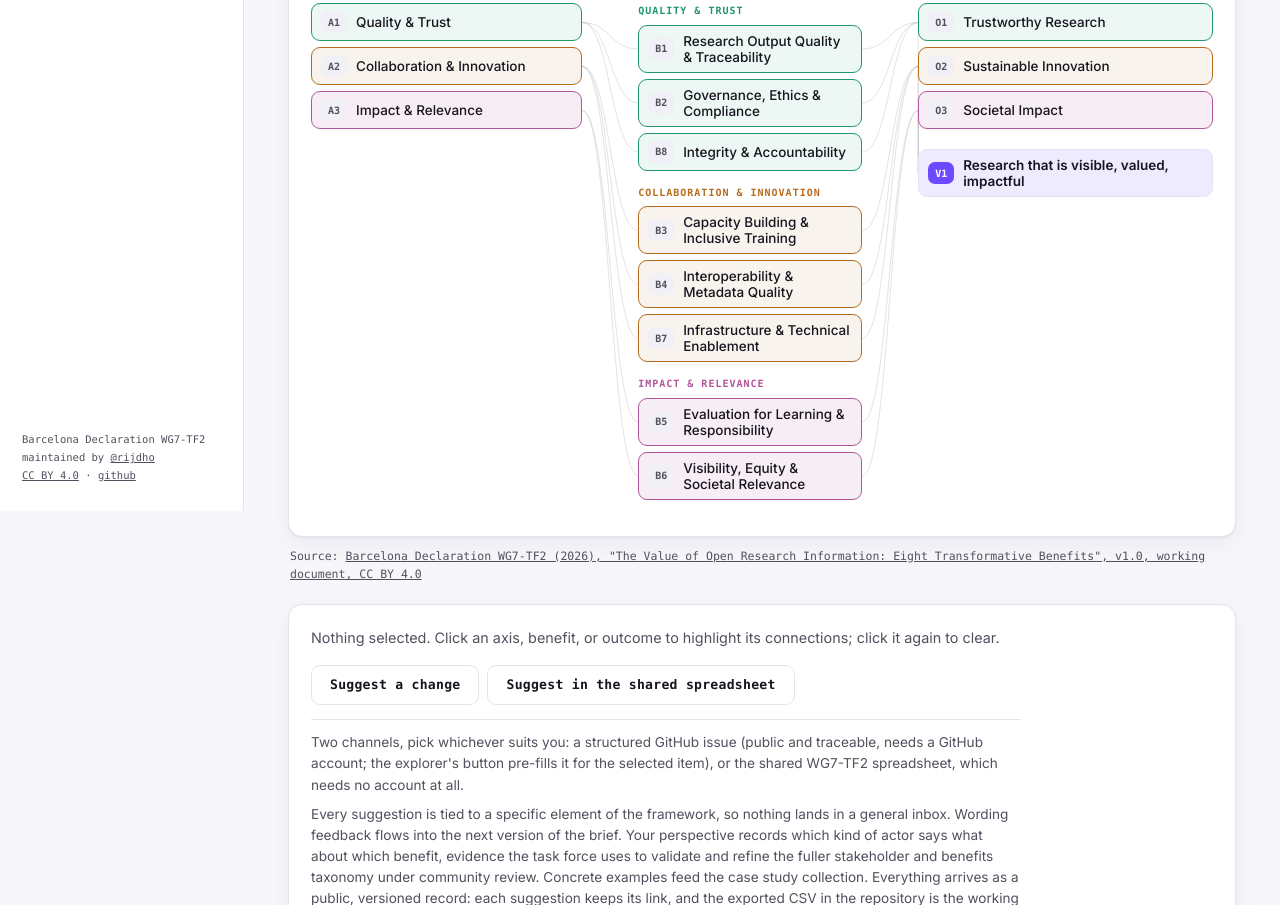
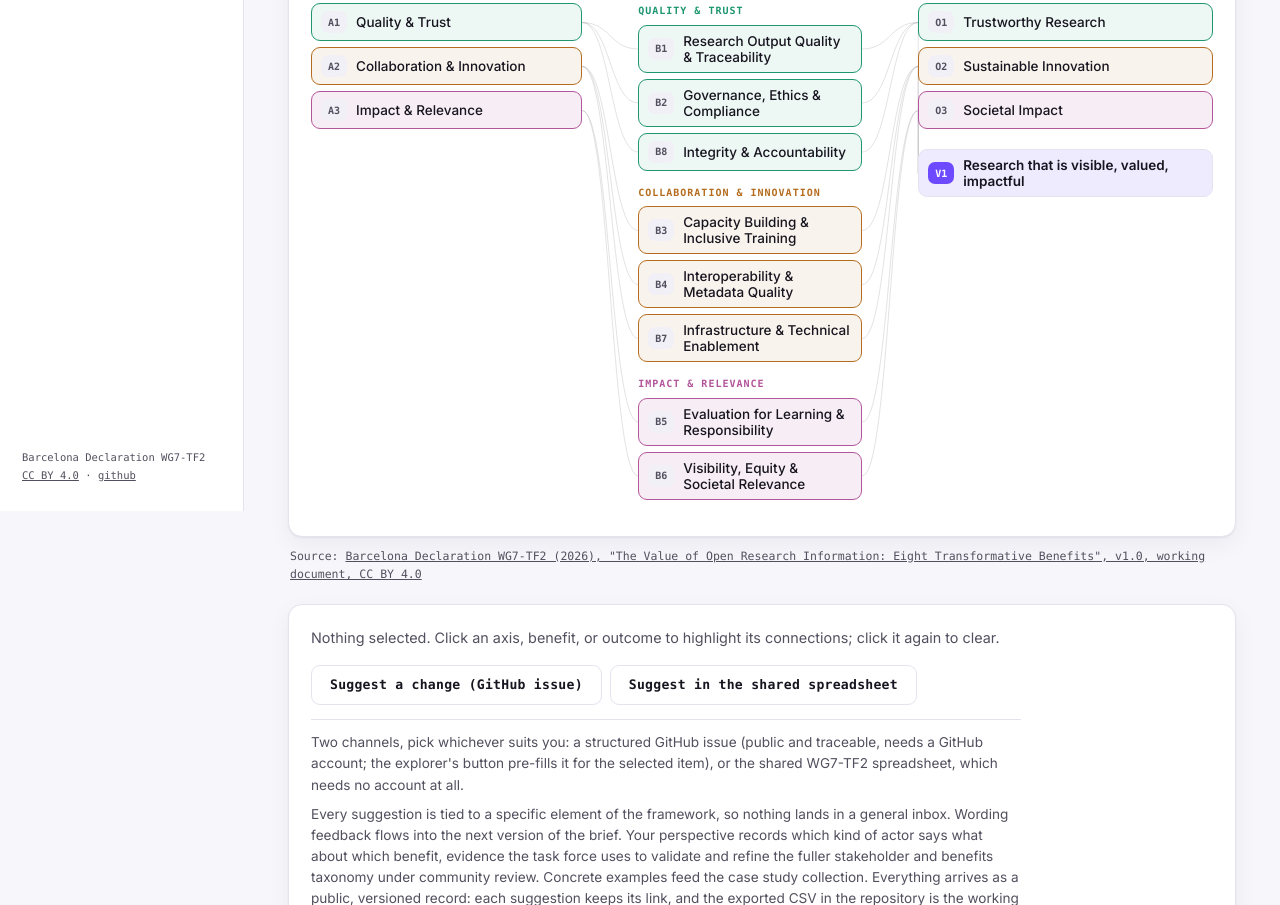
Before and after one commit to rijdho/barcelona-wg7-tf2, a website: page site/index.html in a window 1280 px wide. Shown: the part 289-1194 px from the top of the page. Drawn offline with Linux system fonts and the light colour scheme.

Commit message:
Brief references point at the circulating Google Doc; small labels
The source line and the About reference now link the WG7 working
Google Doc of the brief instead of the repo markdown, per the task
force's circulation flow. Credits becomes a "Still to be filled"
placeholder in the three languages and the rail drops the
maintained-by line for now. The GitHub suggest button names its
channel, matching the spreadsheet button. Assets at ?v=14.

```diff
--- a/site/about/index.html
+++ b/site/about/index.html
@@ -5,7 +5,7 @@
   <meta name="viewport" content="width=device-width, initial-scale=1" />
   <title>About · The Value of Open Research Information</title>
   <meta name="description" content="About the ORI benefits explorer of Barcelona Declaration WG7 Task Force 2: what it renders, how it works, credits, and references." />
-  <link rel="stylesheet" href="../style.css?v=13" />
+  <link rel="stylesheet" href="../style.css?v=14" />
   <script>
     (function () {
       var t = localStorage.getItem("wg7tf2-theme");
@@ -29,7 +29,6 @@
       <a class="nav-item active" href="./"><span class="nav-step">03</span><span data-i18n="aboutTitle"></span></a>
       <div class="rail-foot">
         Barcelona Declaration WG7-TF2<br />
-        maintained by <a href="https://github.com/rijdho">@rijdho</a><br />
         <a href="https://creativecommons.org/licenses/by/4.0/" rel="license">CC BY 4.0</a>
         · <a href="https://github.com/rijdho/barcelona-wg7-tf2">github</a>
       </div>
@@ -65,7 +64,7 @@
                 <a href="https://barcelona-declaration.org/">barcelona-declaration.org</a></li>
               <li>Barcelona Declaration WG7-TF2 (2026). The Value of Open Research Information:
                 Eight Transformative Benefits, v1.0 (brief).
-                <a href="https://github.com/rijdho/barcelona-wg7-tf2/blob/main/deliverables/ORI_Benefits_Overview_brief.md">deliverables/ORI_Benefits_Overview_brief.md</a></li>
+                <a href="https://docs.google.com/document/d/14gLDIGrtlsrSUw67n1HImU2uWl2kwJSib57jZRBDp0o/edit">Google Doc (working draft)</a></li>
               <li>Paris Conference on Open Research Information, report (2024).
                 <a href="https://doi.org/10.5281/zenodo.14054244">doi:10.5281/zenodo.14054244</a></li>
               <li>Bologna Meeting on Open Research Information, report (2025).
@@ -86,7 +85,7 @@
   </div>
 
   <script type="module">
-    import { UI, LOCALES, detectLocale } from "../i18n.js?v=13";
+    import { UI, LOCALES, detectLocale } from "../i18n.js?v=14";
     let lang = detectLocale();
     function render(version) {
       document.documentElement.lang = lang;
@@ -100,7 +99,7 @@
         b.setAttribute("aria-current", String(b.dataset.lang === lang));
       });
     }
-    fetch("../data/taxonomy.json?v=13").then((r) => r.json()).then((d) => {
+    fetch("../data/taxonomy.json?v=14").then((r) => r.json()).then((d) => {
       render(d.version);
       document.querySelectorAll(".langs button").forEach((b) => {
         b.addEventListener("click", () => {
--- a/site/app.js
+++ b/site/app.js
@@ -1,4 +1,4 @@
-import { UI, LOCALES, detectLocale } from "./i18n.js?v=13";
+import { UI, LOCALES, detectLocale } from "./i18n.js?v=14";
 
 // Suggestion channel: a prefilled GitHub issue form. An Action exports all
 // taxonomy-suggestion issues to suggestions/suggestions.csv in the repo.
@@ -347,7 +347,7 @@ function render() {
 }
 
 async function init() {
-  const res = await fetch("data/taxonomy.json?v=13");
+  const res = await fetch("data/taxonomy.json?v=14");
   state.data = await res.json();
 
   const hash = location.hash.replace("#", "");
--- a/site/i18n.js
+++ b/site/i18n.js
@@ -28,7 +28,7 @@ export const UI = {
     clearSelection: "Clear selection",
     hint: "Nothing selected. Click an axis, benefit, or outcome to highlight its connections; click it again to clear.",
     share: "Copy link to this view",
-    suggest: "Suggest a change",
+    suggest: "Suggest a change (GitHub issue)",
     suggestSheet: "Suggest in the shared spreadsheet",
     shared: "Link copied",
     aboutTitle: "About",
@@ -60,10 +60,7 @@ export const UI = {
       "record: each suggestion keeps its link, and the exported CSV in the repository is the " +
       "working dataset of the review.",
     aboutCreditsTitle: "Credits",
-    aboutCredits:
-      "Built and maintained by Ricardo Hartley (@rijdho) for the WG7-TF2 coordination team: " +
-      "Christian, Ricardo, Bianca, Barbara. Suggestions from the community are credited in " +
-      "their own issues and in the suggestions dataset.",
+    aboutCredits: "Still to be filled.",
     aboutRefsTitle: "References",
     sourceLabel: "Source:",
   },
@@ -90,7 +87,7 @@ export const UI = {
     clearSelection: "Auswahl aufheben",
     hint: "Nichts ausgewählt. Achse, Nutzen oder Ergebnis anklicken, um Verbindungen hervorzuheben; erneut klicken zum Aufheben.",
     share: "Link zu dieser Ansicht kopieren",
-    suggest: "Änderung vorschlagen",
+    suggest: "Änderung vorschlagen (GitHub-Issue)",
     suggestSheet: "Im gemeinsamen Spreadsheet vorschlagen",
     shared: "Link kopiert",
     aboutTitle: "Über",
@@ -123,10 +120,7 @@ export const UI = {
       "Fallstudiensammlung. Alles ist öffentlich und versioniert: jeder Vorschlag behält seinen " +
       "Link, und das exportierte CSV im Repository ist der Arbeitsdatensatz der Review.",
     aboutCreditsTitle: "Credits",
-    aboutCredits:
-      "Erstellt und betreut von Ricardo Hartley (@rijdho) für das WG7-TF2-Koordinationsteam: " +
-      "Christian, Ricardo, Bianca, Barbara. Beiträge aus der Community werden in ihren eigenen " +
-      "Issues und im Vorschlagsdatensatz ausgewiesen.",
+    aboutCredits: "Noch zu ergänzen.",
     aboutRefsTitle: "Referenzen",
     sourceLabel: "Quelle:",
   },
@@ -153,7 +147,7 @@ export const UI = {
     clearSelection: "Limpiar selección",
     hint: "Nada seleccionado. Haz clic en un eje, beneficio o resultado para resaltar sus conexiones; clic de nuevo para limpiar.",
     share: "Copiar enlace a esta vista",
-    suggest: "Sugerir un cambio",
+    suggest: "Sugerir un cambio (issue de GitHub)",
     suggestSheet: "Sugerir en la hoja compartida",
     shared: "Enlace copiado",
     aboutTitle: "Acerca de",
@@ -186,10 +180,7 @@ export const UI = {
       "Todo queda como registro público y versionado: cada sugerencia conserva su enlace, y el CSV " +
       "exportado en el repositorio es el conjunto de datos de trabajo de la revisión.",
     aboutCreditsTitle: "Créditos",
-    aboutCredits:
-      "Construido y mantenido por Ricardo Hartley (@rijdho) para el equipo coordinador del " +
-      "WG7-TF2: Christian, Ricardo, Bianca, Barbara. Las sugerencias de la comunidad quedan " +
-      "acreditadas en sus propios issues y en el conjunto de datos de sugerencias.",
+    aboutCredits: "Aún por completar.",
     aboutRefsTitle: "Referencias",
     sourceLabel: "Fuente:",
   },
--- a/site/index.html
+++ b/site/index.html
@@ -5,7 +5,7 @@
   <meta name="viewport" content="width=device-width, initial-scale=1" />
   <title>The Value of Open Research Information · Barcelona Declaration WG7-TF2</title>
   <meta name="description" content="Interactive explorer of the eight transformative benefits of Open Research Information (Barcelona Declaration WG7 Task Force 2)." />
-  <link rel="stylesheet" href="style.css?v=13" />
+  <link rel="stylesheet" href="style.css?v=14" />
   <script>
     (function () {
       var t = localStorage.getItem("wg7tf2-theme");
@@ -29,7 +29,6 @@
       <a class="nav-item" href="about/"><span class="nav-step">03</span><span data-i18n="aboutTitle"></span></a>
       <div class="rail-foot">
         Barcelona Declaration WG7-TF2<br />
-        maintained by <a href="https://github.com/rijdho">@rijdho</a><br />
         <a href="https://creativecommons.org/licenses/by/4.0/" rel="license">CC BY 4.0</a>
         · <a href="https://github.com/rijdho/barcelona-wg7-tf2">github</a>
       </div>
@@ -74,7 +73,7 @@
             </section>
 
             <p class="source-line"><span data-i18n="sourceLabel"></span>
-              <a href="https://github.com/rijdho/barcelona-wg7-tf2/blob/main/deliverables/ORI_Benefits_Overview_brief.md">Barcelona
+              <a href="https://docs.google.com/document/d/14gLDIGrtlsrSUw67n1HImU2uWl2kwJSib57jZRBDp0o/edit">Barcelona
               Declaration WG7-TF2 (2026), "The Value of Open Research Information: Eight
               Transformative Benefits", v1.0, working document, CC BY 4.0</a></p>
 
@@ -99,6 +98,6 @@
 
   <div id="tooltip" class="tooltip" role="tooltip" hidden></div>
 
-  <script type="module" src="app.js?v=13"></script>
+  <script type="module" src="app.js?v=14"></script>
 </body>
 </html>
```
